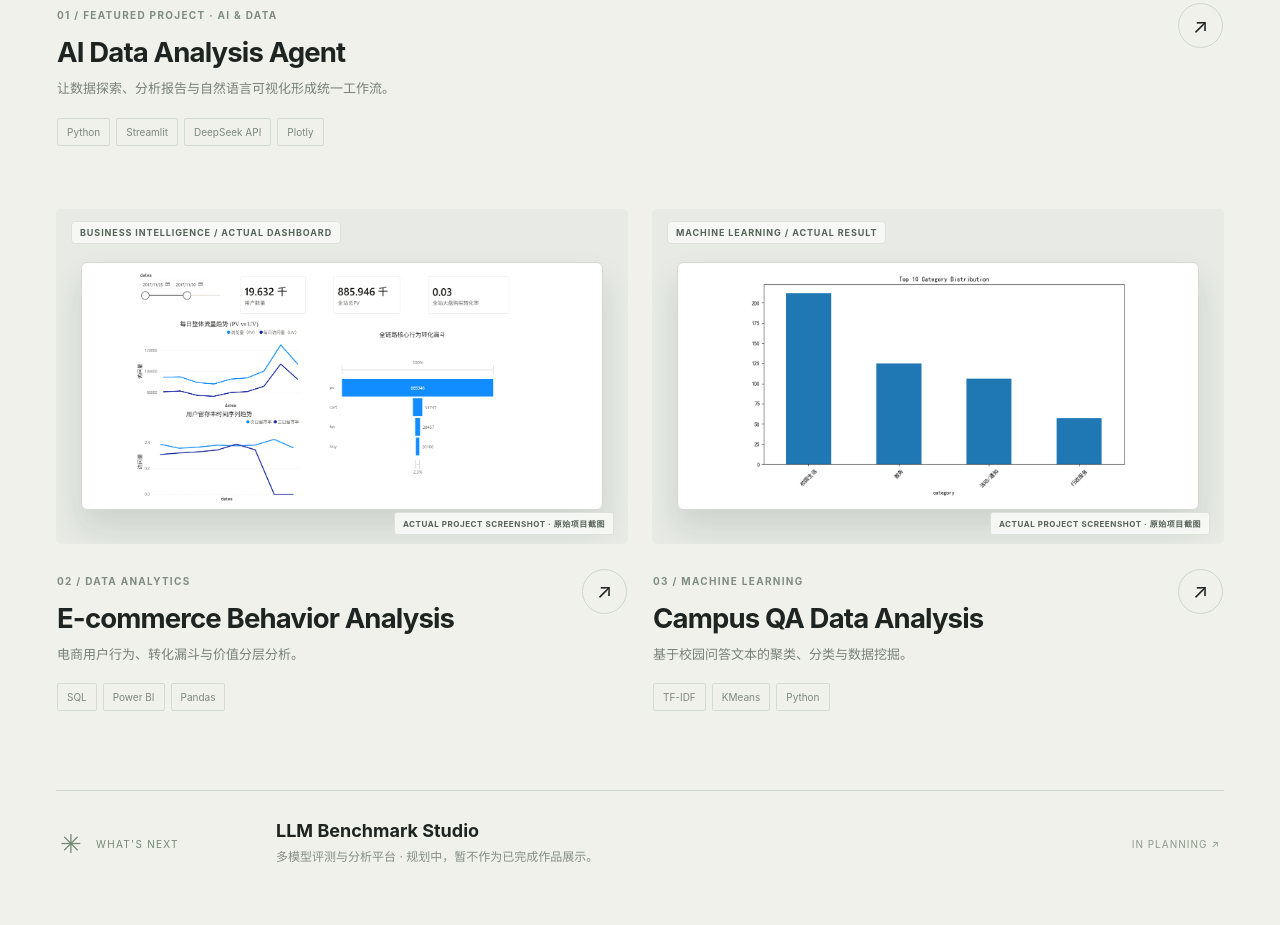
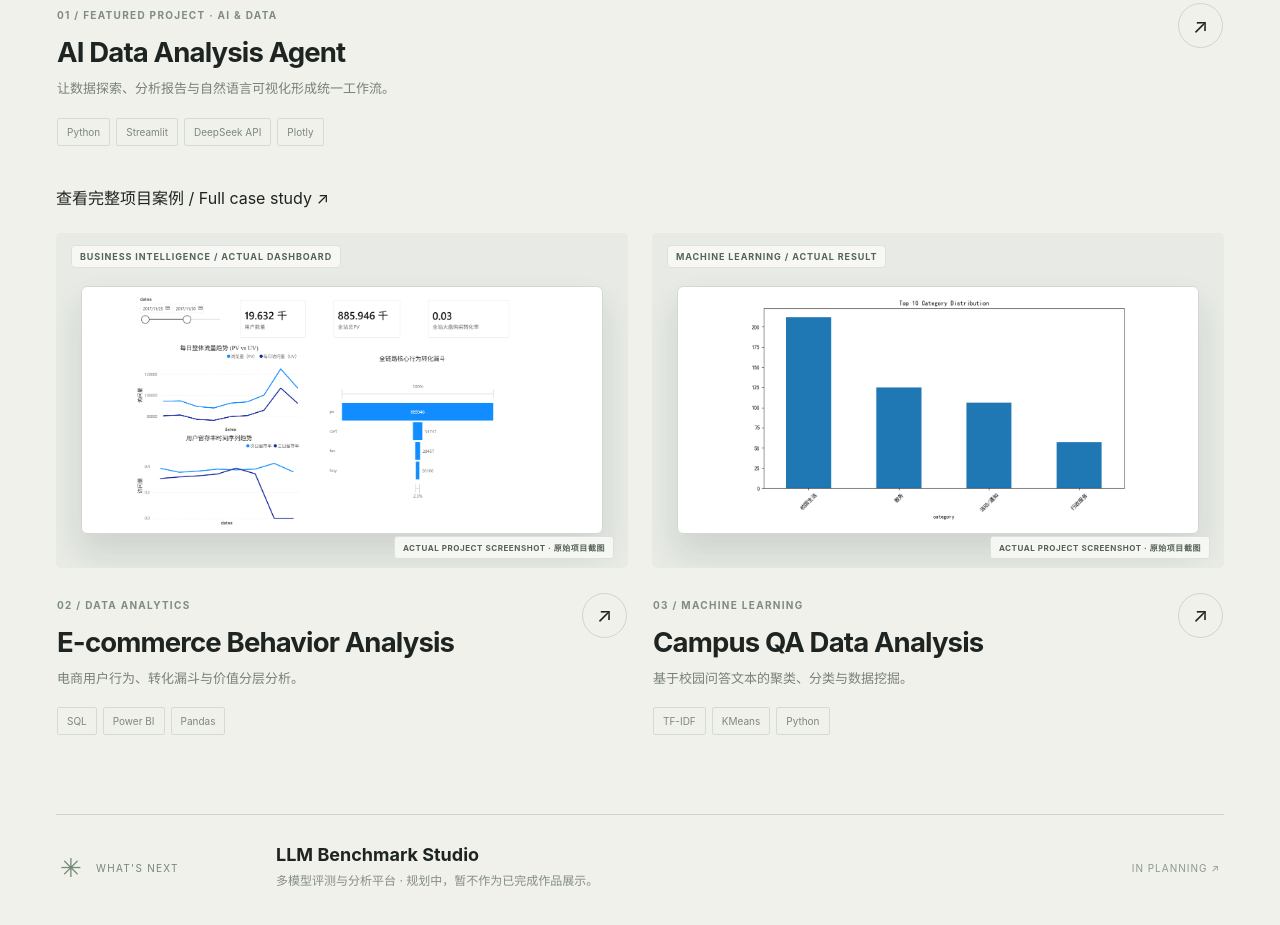
Before and after one commit to Domuna/domuna.github.io, a plain HTML site: page index.html in a window 1280 px wide. Shown: the part 2028-2953 px from the top of the page. Drawn offline with Linux system fonts and the light colour scheme.

Commit message:
Link AI Agent independent case study: index.html

```diff
--- a/index.html
+++ b/index.html
@@ -89,6 +89,7 @@
  </div>
  <div class="project-info"><div><span class="project-meta">01 / FEATURED PROJECT · AI & DATA</span><h3>AI Data Analysis Agent</h3><p>让数据探索、分析报告与自然语言可视化形成统一工作流。</p><div class="tag-list"><span>Python</span><span>Streamlit</span><span>DeepSeek API</span><span>Plotly</span></div></div><span class="project-arrow" aria-hidden="true">↗</span></div>
             </button>
+            <div class="featured-case-link"><a href="./projects/ai-data-analysis-agent/">查看完整项目案例 / Full case study <span aria-hidden="true">↗</span></a></div>
           </article>
           <article class="project-card reveal" data-categories="data">
             <button class="project-open" data-project="ecommerce" aria-label="查看 E-commerce Behavior Analysis 项目详情">
```
